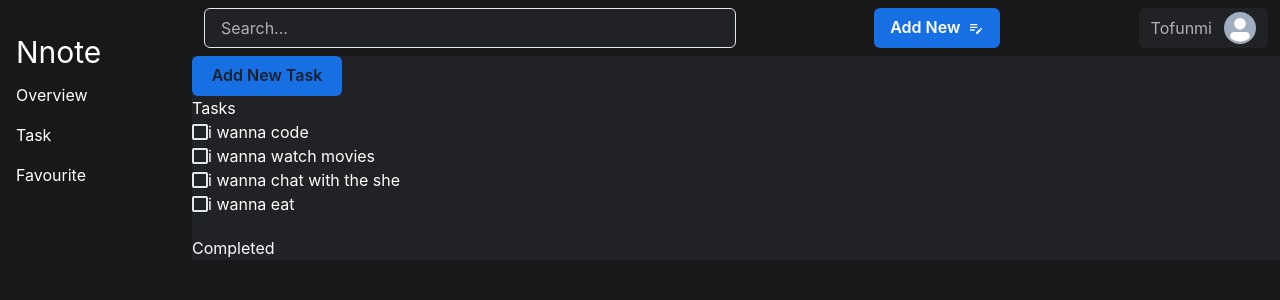
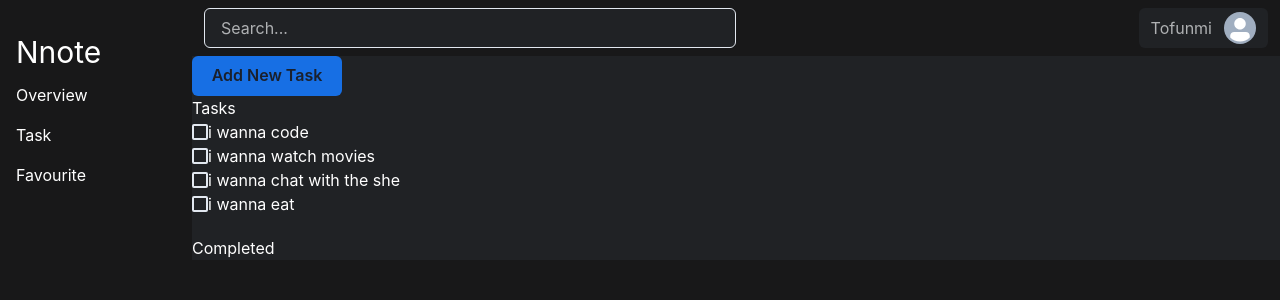
Before and after one commit to devtofunmi/Nnote, a React (Vite) app: page /task in a window 1280 px wide. Shown: the top 300 px of the page. Built offline with nearby package versions, Linux system fonts and the light colour scheme.

Commit message:
removeaddnte from the top bar

```diff
--- a/src/components/Topbar.jsx
+++ b/src/components/Topbar.jsx
@@ -15,11 +15,11 @@ const Topbar = () => {
           color: "#afb1b3",
         }}
       />
-      {width > 480 && (
+      {/* {width > 480 && (
         <Box>
           <AddNewNote />
         </Box>
-      )}
+      )} */}
       <Flex
         align={"center"}
         gap={3}
```
